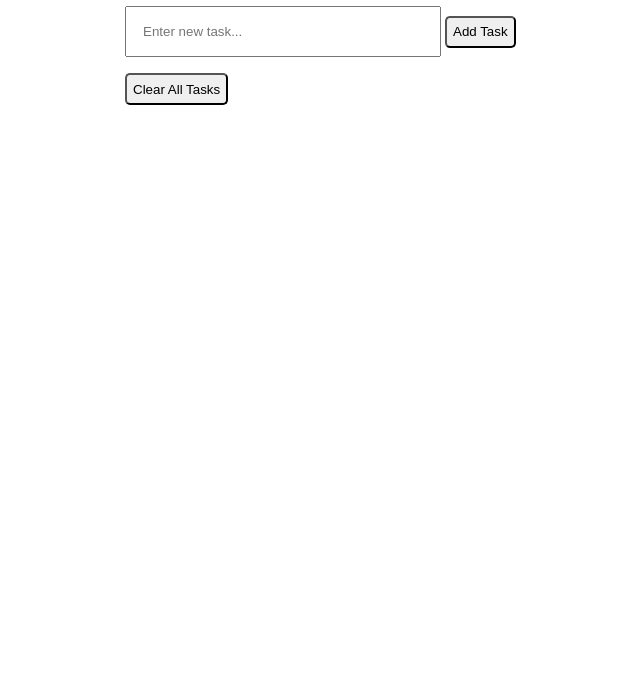
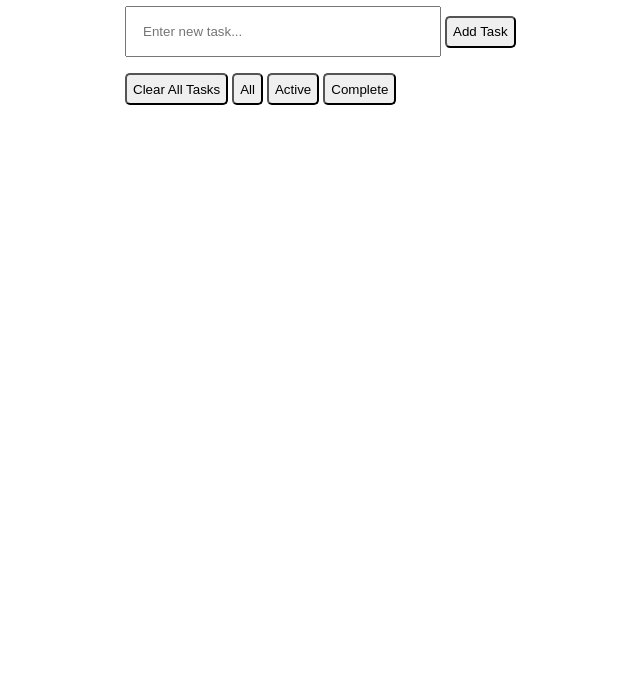
Before and after one commit to prafullgarg/TodoList, a plain HTML site: page index.html in a window 1280 px wide. Shown: the part 102-800 px from the top of the page, without its empty margins (315-955 px from the left). Drawn offline with Linux system fonts and the light colour scheme.

Commit message:
conflict resolved

```diff
--- a/index.html
+++ b/index.html
@@ -13,6 +13,11 @@
     <button onclick="addTask()">Add Task</button>
     <ul id="taskList"></ul>
     <button onclick="clearAllTasks()">Clear All Tasks</button>
+    <button onclick="filterTask('all')">All</button>
+    <button onclick="filterTask('active')">Active</button>
+    <button onclick="filterTask('complete')">Complete</button>
+
+
     </div>
     <script src="index.js"></script>
 </body>
--- a/index.js
+++ b/index.js
@@ -4,10 +4,10 @@ function savetoLocalstorage() {
 
     for (i = 0; i < taskList.children.length; i++) {
         let taskText = taskList.children[i].textContent.replace('Delete', '').trim()
-        let isDone  = taskList.children[i].classList.contains('done')
+        let isDone = taskList.children[i].classList.contains('done')
 
         tasks.push({
-            text:taskText,
+            text: taskText,
             done: isDone
         })
     }
@@ -17,7 +17,7 @@ function savetoLocalstorage() {
 
 function loadTasksfromLocalStorage() {
     const tasks = JSON.parse(localStorage.getItem('tasks')) || []
-    tasks.forEach(task => addTask(task.text,task.done))
+    tasks.forEach(task => addTask(task.text, task.done))
 }
 
 // This will always keep displaying all the task items stored in the local storage
@@ -39,7 +39,7 @@ function addTask(taskText, isDone = false) {
     const li = document.createElement('li');
     li.textContent = text;
 
-    if (isDone){
+    if (isDone) {
         li.classList.add('done')
     }
 
@@ -48,7 +48,6 @@ function addTask(taskText, isDone = false) {
     deleteBtn.textContent = 'Delete'
     deleteBtn.onclick = function () {
         taskList.removeChild(li)
-
         // saving all the remaining list elements to local storage
         savetoLocalstorage();
     }
@@ -57,7 +56,7 @@ function addTask(taskText, isDone = false) {
     taskList.appendChild(li)
 
     // saving all the task list elements to localstorage when new element is added
-    li.addEventListener('click',function(){
+    li.addEventListener('click', function () {
         li.classList.toggle('done');
         savetoLocalstorage();
     })
@@ -69,12 +68,38 @@ function addTask(taskText, isDone = false) {
 
 
 
-function clearAllTasks(){
-    if (!confirm('Are you sure you want to clear all tasks?' )){
+function clearAllTasks() {
+    if (!confirm('Are you sure you want to clear all tasks?')) {
         return;
     }
     const taskList = document.getElementById('taskList')
 
-    taskList.innerHTML =''
+    taskList.innerHTML = ''
     localStorage.removeItem('tasks')
 }
+
+function filterTask(criteria) {
+    const tasks = document.querySelectorAll('#taskList li');
+
+    tasks.forEach(task => {
+        switch (criteria) {
+            case 'all':
+                task.style.display = ''
+                break;
+            case 'active':
+                if (task.classList.contains('done')) {
+                    task.style.display = 'None'
+                } else {
+                    task.style.display = ''
+                }
+                break;
+            case 'complete':
+                if (task.classList.contains('done')) {
+                    task.style.display = ''
+                } else {
+                    task.style.display = 'None'
+                }
+                break;
+        }
+    })
+}
```
